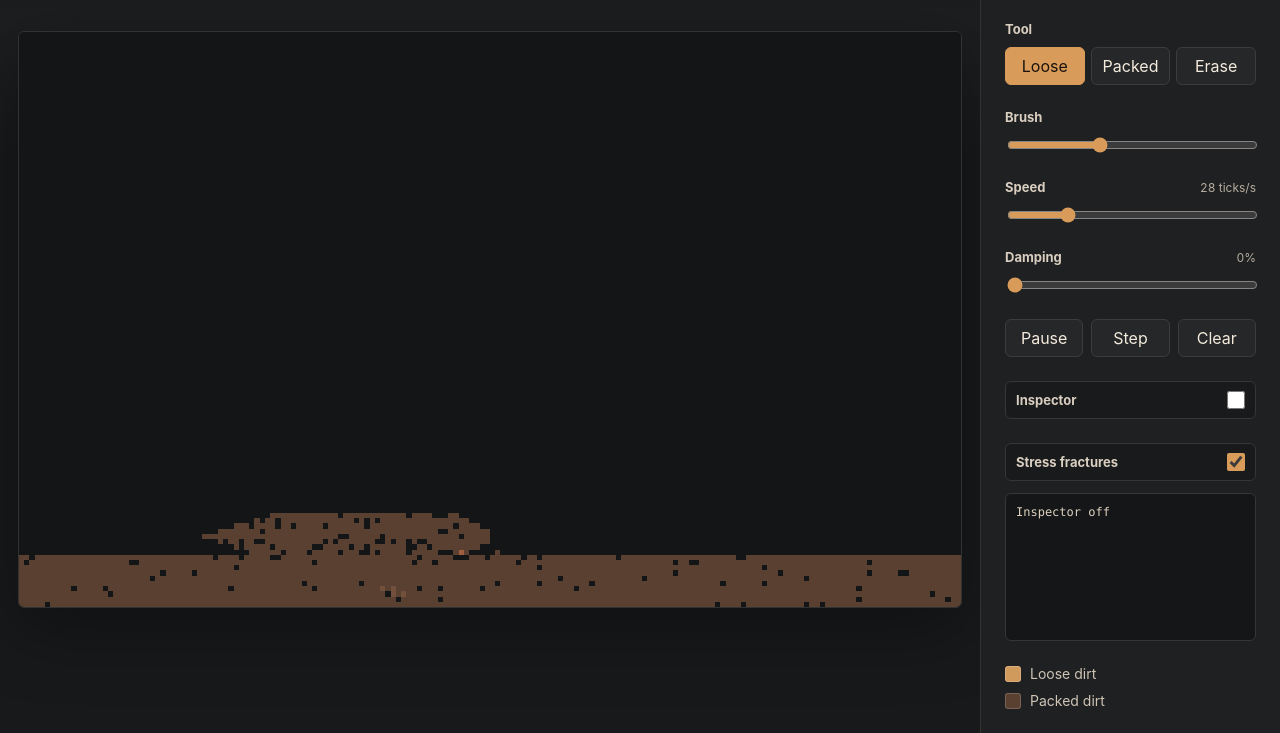
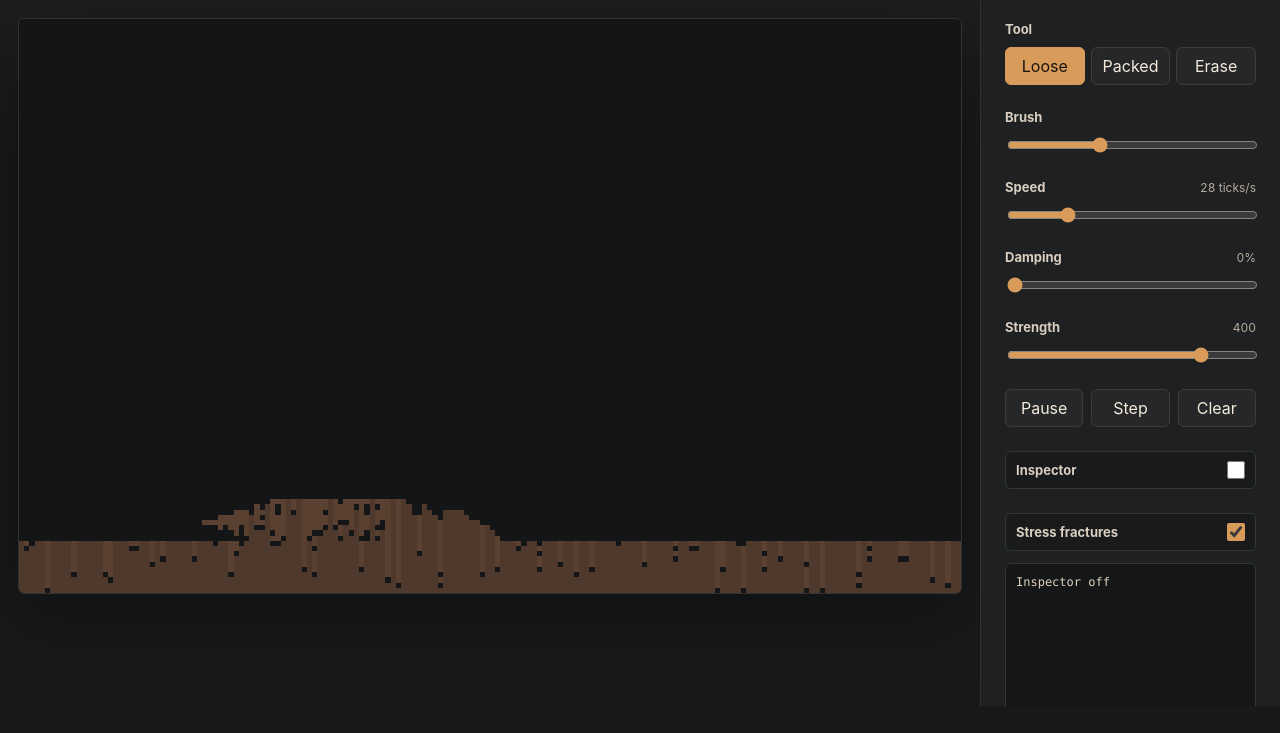
Before and after one commit to imp-tea/dirt-lab, a website built with Vite: page index.html in a window 1280 px wide. Shown: the part 94-827 px from the top of the page. After the commit the page ends 800 px from the top, so only its background shows below. Built offline with nearby package versions, Linux system fonts and the light colour scheme.

Commit message:
Add stress line experiment

```diff
--- a/src/main.ts
+++ b/src/main.ts
@@ -12,9 +12,14 @@ const GRAVITY = 1
 const DEFAULT_TICKS_PER_SECOND = 28
 const DEFAULT_DAMPING = 0
 const PACK_AFTER_REST_TICKS = 5
-const DEFAULT_PACKED_STRENGTH = 200
-const LOCAL_OVERHANG_STRESS_MULTIPLIER = 5.0
-const SUPPORT_DISTANCE_STRESS_MULTIPLIER = 0.18
+const DEFAULT_PACKED_STRENGTH = 400
+const STRESS_LINE_LOAD_MULTIPLIER = 0.8
+const STRESS_LINE_CARRIED_LOAD_FACTOR = 0.08
+const STRESS_LINE_DISTANCE_MULTIPLIER = 0.28
+const STRESS_LINE_DISTANCE_EXPONENT = 1.2
+const STRESS_LINE_SUPPORT_BIAS = 0.65
+const STRESS_LINE_MAX_PATH_STEPS = GRID_WIDTH + GRID_HEIGHT
+const MAX_STRESS_FRACTURE_REPASSES = 3
 const UNSUPPORTED_DISTANCE = 65535
 const STRESS_INTERVAL_TICKS = 4
 
@@ -71,6 +76,14 @@ app.innerHTML = `
         <input id="damping" type="range" min="0" max="60" value="${DEFAULT_DAMPING}" />
       </div>
 
+      <div class="control-group">
+        <div class="label-row">
+          <label for="strength">Strength</label>
+          <span id="strength-value">${DEFAULT_PACKED_STRENGTH}</span>
+        </div>
+        <input id="strength" type="range" min="20" max="500" step="10" value="${DEFAULT_PACKED_STRENGTH}" />
+      </div>
+
       <div class="button-row">
         <button id="pause" type="button" title="Pause or resume">Pause</button>
         <button id="step" type="button" title="Run one tick">Step</button>
@@ -104,8 +117,10 @@ const countEl = document.querySelector<HTMLSpanElement>('#count')!
 const brushInput = document.querySelector<HTMLInputElement>('#brush')!
 const speedInput = document.querySelector<HTMLInputElement>('#speed')!
 const dampingInput = document.querySelector<HTMLInputElement>('#damping')!
+const strengthInput = document.querySelector<HTMLInputElement>('#strength')!
 const speedValueEl = document.querySelector<HTMLSpanElement>('#speed-value')!
 const dampingValueEl = document.querySelector<HTMLSpanElement>('#damping-value')!
+const strengthValueEl = document.querySelector<HTMLSpanElement>('#strength-value')!
 const debugInput = document.querySelector<HTMLInputElement>('#debug-inspector')!
 const stressInput = document.querySelector<HTMLInputElement>('#stress-fractures')!
 const inspectorEl = document.querySelector<HTMLPreElement>('#inspector')!
@@ -128,7 +143,9 @@ const strength = new Uint16Array(MAX_PARTICLES + 1)
 const restTicks = new Uint16Array(MAX_PARTICLES + 1)
 const touched = new Uint32Array(MAX_PARTICLES + 1)
 const grounded = new Uint8Array(MAX_PARTICLES + 1)
+const verticalSupport = new Uint8Array(MAX_PARTICLES + 1)
 const supportDistance = new Uint16Array(MAX_PARTICLES + 1)
+const stressLineNext = new Int32Array(MAX_PARTICLES + 1)
 const carriedLoad = new Float32Array(MAX_PARTICLES + 1)
 const stress = new Float32Array(MAX_PARTICLES + 1)
 const activeIds: number[] = []
@@ -140,6 +157,7 @@ let selectedTool: Tool = 'loose'
 let brushRadius = Number(brushInput.value)
 let ticksPerSecond = Number(speedInput.value)
 let globalDamping = Number(dampingInput.value) / 100
+let packedStrength = Number(strengthInput.value)
 let isPainting = false
 let isPaused = false
 let isInspectorEnabled = false
@@ -191,11 +209,13 @@ function addParticle(col: number, row: number, particleKind: number) {
   vy[id] = 0
   mass[id] = particleKind === PACKED_DIRT ? 3 : 1
   stickiness[id] = particleKind === PACKED_DIRT ? 2 : 1
-  strength[id] = particleKind === PACKED_DIRT ? DEFAULT_PACKED_STRENGTH : 0
+  strength[id] = particleKind === PACKED_DIRT ? packedStrength : 0
   restTicks[id] = 0
   touched[id] = 0
   grounded[id] = 0
+  verticalSupport[id] = 0
   supportDistance[id] = UNSUPPORTED_DISTANCE
+  stressLineNext[id] = 0
   carriedLoad[id] = 0
   stress[id] = 0
   grid[indexAt(col, row)] = id
@@ -211,7 +231,9 @@ function removeParticle(id: number) {
   vy[id] = 0
   strength[id] = 0
   restTicks[id] = 0
+  verticalSupport[id] = 0
   supportDistance[id] = UNSUPPORTED_DISTANCE
+  stressLineNext[id] = 0
   carriedLoad[id] = 0
   stress[id] = 0
   freeIds.push(id)
@@ -232,7 +254,9 @@ function setLoose(id: number) {
   stickiness[id] = 1
   strength[id] = 0
   restTicks[id] = 0
+  verticalSupport[id] = 0
   supportDistance[id] = UNSUPPORTED_DISTANCE
+  stressLineNext[id] = 0
   carriedLoad[id] = 0
   stress[id] = 0
 }
@@ -241,10 +265,16 @@ function setPacked(id: number) {
   kind[id] = PACKED_DIRT
   mass[id] = 3
   stickiness[id] = 2
-  strength[id] = DEFAULT_PACKED_STRENGTH
+  strength[id] = packedStrength
   restTicks[id] = 0
   vx[id] = 0
   vy[id] = 0
+}
+
+function updatePackedStrengths() {
+  for (let id = 1; id < nextId; id += 1) {
+    if (kind[id] === PACKED_DIRT) strength[id] = packedStrength
+  }
 }
 
 function clampVelocity(value: number) {
@@ -483,24 +513,36 @@ function updatePackedSupport() {
   }
 }
 
-function updatePackedStress() {
+function resetPackedStressFields() {
+  verticalSupport.fill(0)
   supportDistance.fill(UNSUPPORTED_DISTANCE)
+  stressLineNext.fill(0)
   carriedLoad.fill(0)
   stress.fill(0)
+}
 
+function queueStressLineNeighbor(neighbor: number, nextIdTowardSupport: number, nextDistance: number, queue: number[]) {
+  if (neighbor <= 0 || kind[neighbor] !== PACKED_DIRT || nextDistance >= supportDistance[neighbor]) return
+  supportDistance[neighbor] = nextDistance
+  stressLineNext[neighbor] = nextIdTowardSupport
+  queue.push(neighbor)
+}
+
+function updateStressLinePaths() {
   const queue: number[] = []
 
+  for (let col = 0; col < GRID_WIDTH; col += 1) {
     for (let row = GRID_HEIGHT - 1; row >= 0; row -= 1) {
-    for (let col = 0; col < GRID_WIDTH; col += 1) {
       const id = cellId(col, row)
       if (id <= 0 || kind[id] !== PACKED_DIRT) continue
 
       const below = row === GRID_HEIGHT - 1 ? EMPTY : cellId(col, row + 1)
-      const hasTrueVerticalSupport =
+      const hasDirectVerticalSupport =
         row === GRID_HEIGHT - 1 ||
-        (below > 0 && kind[below] === PACKED_DIRT && supportDistance[below] === 0)
+        (below > 0 && kind[below] === PACKED_DIRT && verticalSupport[below] === 1)
 
-      if (hasTrueVerticalSupport) {
+      if (hasDirectVerticalSupport) {
+        verticalSupport[id] = 1
         supportDistance[id] = 0
         queue.push(id)
       }
@@ -510,22 +552,15 @@ function updatePackedStress() {
   for (let head = 0; head < queue.length; head += 1) {
     const id = queue[head]
     const nextDistance = supportDistance[id] + 1
-    const neighbors = [
-      [x[id] + 1, y[id]],
-      [x[id] - 1, y[id]],
-      [x[id], y[id] + 1],
-      [x[id], y[id] - 1],
-    ]
 
-    for (const [col, row] of neighbors) {
-      const neighbor = cellId(col, row)
-      if (neighbor > 0 && kind[neighbor] === PACKED_DIRT && nextDistance < supportDistance[neighbor]) {
-        supportDistance[neighbor] = nextDistance
-        queue.push(neighbor)
-      }
+    queueStressLineNeighbor(cellId(x[id] + 1, y[id]), id, nextDistance, queue)
+    queueStressLineNeighbor(cellId(x[id] - 1, y[id]), id, nextDistance, queue)
+    queueStressLineNeighbor(cellId(x[id], y[id] + 1), id, nextDistance, queue)
+    queueStressLineNeighbor(cellId(x[id], y[id] - 1), id, nextDistance, queue)
   }
 }
 
+function updateCarriedLoads() {
   for (let col = 0; col < GRID_WIDTH; col += 1) {
     let columnLoad = 0
     for (let row = 0; row < GRID_HEIGHT; row += 1) {
@@ -541,34 +576,55 @@ function updatePackedStress() {
       }
     }
   }
-
-  for (let id = 1; id < nextId; id += 1) {
-    if (kind[id] !== PACKED_DIRT) continue
-    if (!hasEmptyBelow(id)) continue
-
-    const neighbors = [cellId(x[id] - 1, y[id]), cellId(x[id] + 1, y[id])].filter(
-      (neighbor) => neighbor > 0 && kind[neighbor] === PACKED_DIRT,
-    )
-    const load = Math.max(mass[id], carriedLoad[id]) * LOCAL_OVERHANG_STRESS_MULTIPLIER
-
-    if (neighbors.length === 0) {
-      stress[id] += load
-      continue
 }
 
-    const sharedLoad = load / neighbors.length
-    for (const neighbor of neighbors) {
-      stress[neighbor] += sharedLoad
+function stressLineEffectiveLoadFor(id: number) {
+  const carriedMass = Math.max(0, carriedLoad[id] - mass[id])
+  return mass[id] + carriedMass * STRESS_LINE_CARRIED_LOAD_FACTOR
+}
+
+function stressLineLoadFor(id: number) {
+  const distance = supportDistance[id]
+  const distanceScale = 1 + Math.pow(distance, STRESS_LINE_DISTANCE_EXPONENT) * STRESS_LINE_DISTANCE_MULTIPLIER
+  return stressLineEffectiveLoadFor(id) * STRESS_LINE_LOAD_MULTIPLIER * distanceScale
+}
+
+function depositStressLineLoad(source: number, lineLoad: number) {
+  const distance = supportDistance[source]
+  let current = source
+  let pathStep = 0
+  const maxSteps = Math.min(distance + 1, STRESS_LINE_MAX_PATH_STEPS)
+
+  while (current > 0 && pathStep < maxSteps) {
+    if (kind[current] !== PACKED_DIRT) break
+
+    const supportProgress = distance > 0 ? pathStep / distance : 1
+    stress[current] += lineLoad * (1 + supportProgress * STRESS_LINE_SUPPORT_BIAS)
+
+    if (verticalSupport[current] === 1) break
+    current = stressLineNext[current]
+    pathStep += 1
   }
 }
 
+function accumulateStressLines() {
   for (let id = 1; id < nextId; id += 1) {
     if (kind[id] !== PACKED_DIRT) continue
-    if (supportDistance[id] === 0 || supportDistance[id] === UNSUPPORTED_DISTANCE) continue
+    if (verticalSupport[id] === 1 || supportDistance[id] === UNSUPPORTED_DISTANCE) continue
+    depositStressLineLoad(id, stressLineLoadFor(id))
+  }
+}
 
-    const load = Math.max(mass[id], carriedLoad[id])
-    stress[id] += load * supportDistance[id] * SUPPORT_DISTANCE_STRESS_MULTIPLIER
+function recalculatePackedStress() {
+  resetPackedStressFields()
+  updateStressLinePaths()
+  updateCarriedLoads()
+  accumulateStressLines()
 }
+
+function updatePackedStress() {
+  for (let pass = 0; pass <= MAX_STRESS_FRACTURE_REPASSES; pass += 1) {
+    recalculatePackedStress()
 
     const breaks: number[] = []
 
@@ -578,13 +634,18 @@ function updatePackedStress() {
       }
     }
 
+    if (breaks.length === 0) return
+
     for (const id of breaks) {
       if (kind[id] !== PACKED_DIRT) continue
       setLoose(id)
       vy[id] = Math.max(vy[id], 1)
     }
 
-  if (breaks.length > 0) updatePackedSupport()
+    updatePackedSupport()
+  }
+
+  recalculatePackedStress()
 }
 
 function compactActiveList() {
@@ -626,6 +687,8 @@ function drawGrid() {
           ctx.fillStyle = '#9f5f3f'
         } else if (isStressEnabled && stressRatio > 0.55) {
           ctx.fillStyle = '#72503b'
+        } else if (isStressEnabled && verticalSupport[id] === 1) {
+          ctx.fillStyle = '#4f392d'
         } else {
           ctx.fillStyle = grounded[id] ? '#5a4031' : '#80614d'
         }
@@ -686,9 +749,12 @@ function updateInspector() {
     `mass: ${mass[id]}`,
     `stickiness: ${stickiness[id]}`,
     `strength: ${strength[id]}`,
-    `load: ${carriedLoad[id].toFixed(1)}`,
+    `carried load: ${carriedLoad[id].toFixed(1)}`,
+    `stress load: ${stressLineEffectiveLoadFor(id).toFixed(1)}`,
     `stress: ${stress[id].toFixed(1)}`,
-    `support dist: ${supportDistance[id] === UNSUPPORTED_DISTANCE ? 'none' : supportDistance[id]}`,
+    `stress line: ${supportDistance[id] === UNSUPPORTED_DISTANCE ? 'none' : `${supportDistance[id]} steps`}`,
+    `next support step: ${stressLineNext[id] || 'none'}`,
+    `vertical support: ${verticalSupport[id] === 1 ? 'yes' : 'no'}`,
     `empty below: ${hasEmptyBelow(id) ? 'yes' : 'no'}`,
     `rest ticks: ${restTicks[id]}`,
     `grounded: ${grounded[id] === 1 ? 'yes' : 'no'}`,
@@ -795,6 +861,12 @@ dampingInput.addEventListener('input', () => {
   dampingValueEl.textContent = `${dampingInput.value}%`
 })
 
+strengthInput.addEventListener('input', () => {
+  packedStrength = Number(strengthInput.value)
+  strengthValueEl.textContent = `${packedStrength}`
+  updatePackedStrengths()
+})
+
 debugInput.addEventListener('change', () => {
   isInspectorEnabled = debugInput.checked
   updateInspector()
@@ -805,7 +877,9 @@ stressInput.addEventListener('change', () => {
   if (!isStressEnabled) {
     stress.fill(0)
     carriedLoad.fill(0)
+    verticalSupport.fill(0)
     supportDistance.fill(UNSUPPORTED_DISTANCE)
+    stressLineNext.fill(0)
   }
 })
 
@@ -830,7 +904,9 @@ clearButton.addEventListener('click', () => {
   strength.fill(0)
   stress.fill(0)
   carriedLoad.fill(0)
+  verticalSupport.fill(0)
   supportDistance.fill(UNSUPPORTED_DISTANCE)
+  stressLineNext.fill(0)
   activeIds.length = 0
   freeIds.length = 0
   nextId = 1
--- a/src/style.css
+++ b/src/style.css
@@ -83,6 +83,8 @@ input:focus-visible {
   display: flex;
   flex-direction: column;
   gap: 24px;
+  height: 100vh;
+  overflow: auto;
   border-left: 1px solid #303332;
   padding: 24px;
   background: #1e2021;
@@ -197,7 +199,8 @@ input[type="range"] {
 }
 
 .inspector {
-  min-height: 148px;
+  height: 236px;
+  min-height: 236px;
   margin: -12px 0 0;
   overflow: auto;
   border: 1px solid #343736;
```
Lines whose indentation alone changed are shown as unchanged.
